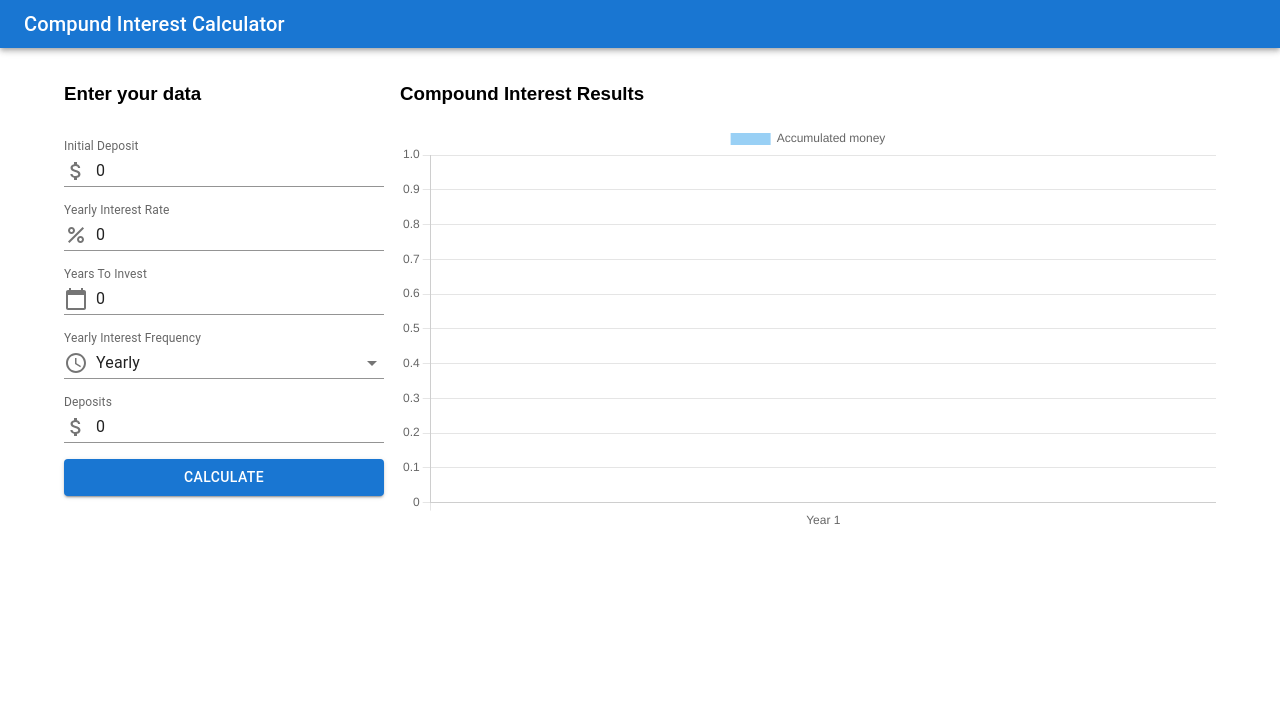
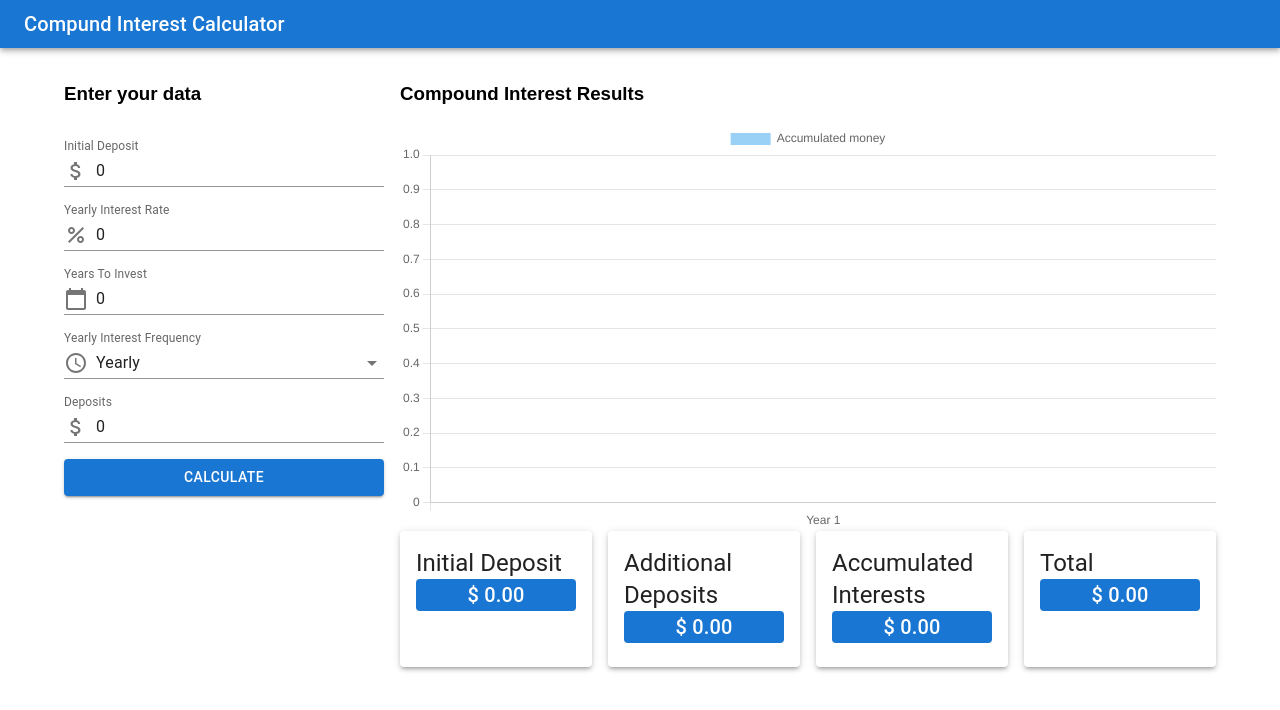
Before and after one commit to Akio789/compund-interest-calculator, a React (Create React App) app: page / in a window 1280 px wide. Shown: the top 710 px of the page. Built offline with nearby package versions, Linux system fonts and the light colour scheme.

Commit message:
Adding results summary

```diff
--- a/src/App.css
+++ b/src/App.css
@@ -1,4 +1,5 @@
 body {
     margin: 0;
     font-family: sans-serif;
+    padding-bottom: 2rem;
 }
--- a/src/contexts/CompoundInterestCalculatorContext.js
+++ b/src/contexts/CompoundInterestCalculatorContext.js
@@ -43,6 +43,20 @@ const CompoundInterestCalculatorContextProvider = ({ children }) => {
     return { labels, moneyByYear };
   }
 
+  const calculateResultsSummary = () => {
+    const yearlyDeposit = deposits * TIMES_INTEREST_APPLIED_PER_TIME_PERIOD[yearlyInterestFrequency]
+    const additionalDeposits = yearlyDeposit * yearsToInvest;
+    const results = calculateResults();
+    const total = results.moneyByYear[results.moneyByYear.length - 1];
+    const accumulatedInterests = total - initialDeposit - additionalDeposits;
+    return {
+      'Initial Deposit': _.round(initialDeposit || 0, 2),
+      'Additional Deposits': _.round(additionalDeposits || 0, 2),
+      'Accumulated Interests': _.round(accumulatedInterests || 0, 2),
+      'Total': _.round(total || 0, 2)
+    }
+  }
+
   return (
     <CompoundInterestCalculatorContext.Provider
       value={{
@@ -52,7 +66,8 @@ const CompoundInterestCalculatorContextProvider = ({ children }) => {
         deposits,
         yearlyInterestFrequency,
         setDataFromCalculatorInputForm,
-        calculateResults
+        calculateResults,
+        calculateResultsSummary
       }}
     >
       {children}
--- a/src/pages/compund-interest-calculator/calculation-results/CalculationResults.js
+++ b/src/pages/compund-interest-calculator/calculation-results/CalculationResults.js
@@ -1,12 +1,14 @@
 import React from 'react';
 import PropTypes from 'prop-types';
 import ResultsChart from './results-chart/ResultsChart';
+import ResultsSummary from './results-summary/ResultsSummary';
 
 const CalculationResults = ({ className }) => {
   return (
     <div className={className}>
       <h3>Compound Interest Results</h3>
       <ResultsChart />
+      <ResultsSummary />
     </div>
   );
 }
--- /dev/null
+++ b/src/pages/compund-interest-calculator/calculation-results/results-summary/ResultsSummary.js
@@ -0,0 +1,32 @@
+import React, { useContext } from 'react'
+import { Card, CardContent, Typography } from '@mui/material';
+import { CompoundInterestCalculatorContext } from '../../../../contexts/CompoundInterestCalculatorContext';
+import styles from './ResultsSummary.module.css';
+
+const ResultsSummary = () => {
+  const { calculateResultsSummary } = useContext(CompoundInterestCalculatorContext);
+
+  const summaryCards = Object.entries(calculateResultsSummary())
+    .map(([name, val]) => {
+      return (
+        <Card key={name} className={styles.card} elevation={3}>
+          <CardContent>
+            <Typography variant="h5" className={styles['card-name']}>
+              {name}
+            </Typography>
+            <Typography variant="h6" className={styles['card-val']}>
+              $ {val.toLocaleString(undefined, { minimumFractionDigits: 2 })}
+            </Typography>
+          </CardContent>
+        </Card>
+      );
+    })
+
+  return (
+    <div className={styles.container}>
+      {summaryCards}
+    </div>
+  );
+}
+
+export default ResultsSummary;
--- /dev/null
+++ b/src/pages/compund-interest-calculator/calculation-results/results-summary/ResultsSummary.module.css
@@ -0,0 +1,23 @@
+.container {
+    display: flex;
+    flex-wrap: wrap;
+    column-gap: 1rem;
+    row-gap: 1rem;
+    justify-content: space-around;
+}
+
+.card {
+    min-width: 10rem;
+}
+
+.card-name {
+    inline-size: 10rem;
+    overflow-wrap: break-word;
+}
+
+.card-val {
+    background-color: #1976d2;
+    color: white;
+    text-align: center;
+    border-radius: 0.25rem;
+}
```
